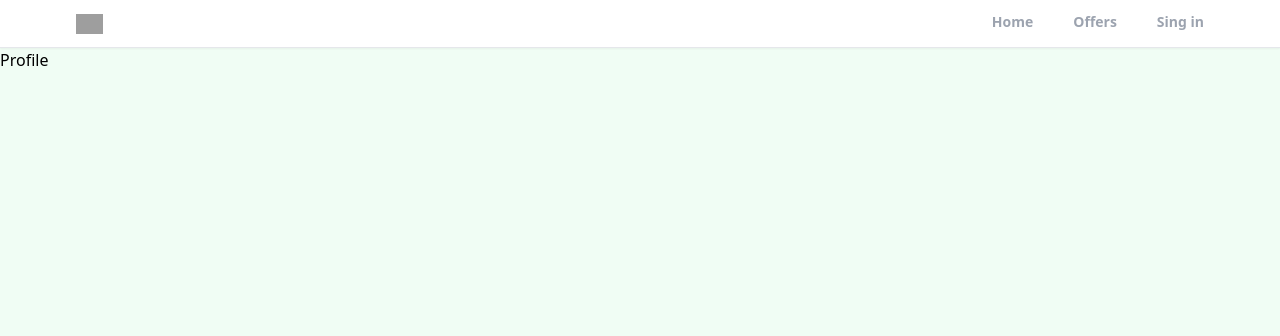
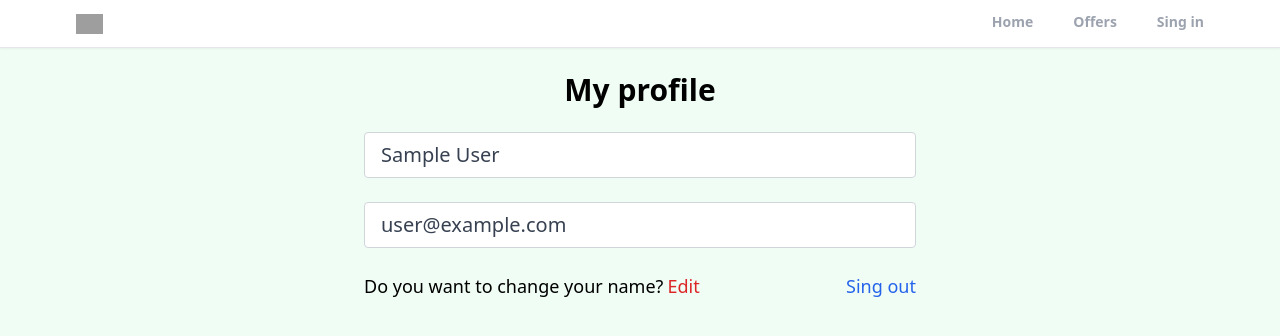
Before and after one commit to iKooot/realtor_clone_react, a React (Create React App) app: page /profile in a window 1280 px wide. Shown: the top 336 px of the page. Built offline with nearby package versions, Linux system fonts and the light colour scheme; no server answers; sample sign-in values are in the browser's storage; grey boxes are pictures that could not be loaded.

Commit message:
added private route and custom hook to protect profile page

```diff
--- a/src/App.js
+++ b/src/App.js
@@ -3,7 +3,8 @@
 import { Home, SignIn, SignUp, Profile, Offers, ForgotPassword } from "./pages";
 import { Header } from "./components";
 
-import 'react-toastify/dist/ReactToastify.css';
+import "react-toastify/dist/ReactToastify.css";
+import { PrivateRoute } from "./components/PrivateRoute";
 
 function App() {
   return (
@@ -14,7 +15,9 @@
           <Route path="/" element={<Home />} />
           <Route path="/sign-in" element={<SignIn />} />
           <Route path="/sign-up" element={<SignUp />} />
-          <Route path="/profile" element={<Profile />} />
+          <Route path="/profile" element={<PrivateRoute />}>
+            <Route path="/profile" element={<Profile />} />
+          </Route>
           <Route path="/offers" element={<Offers />} />
           <Route path="/forgot-password" element={<ForgotPassword />} />
         </Routes>
--- /dev/null
+++ b/src/components/PrivateRoute.jsx
@@ -0,0 +1,10 @@
+import { Outlet, Navigate } from "react-router";
+import { useAuthStatus } from "../hooks";
+
+export const PrivateRoute = (props) => {
+  const { loggedIn, checkingStatus } = useAuthStatus();
+
+  if (checkingStatus) return <h3>Loading</h3>;
+
+  return loggedIn ? <Outlet /> : <Navigate to="/sign-in" />;
+};
--- /dev/null
+++ b/src/hooks/index.js
@@ -0,0 +1 @@
+export * from "./useAuthStatus";
--- /dev/null
+++ b/src/hooks/useAuthStatus.jsx
@@ -0,0 +1,19 @@
+import { useEffect, useState } from "react";
+import { getAuth, onAuthStateChanged } from "firebase/auth";
+
+export const useAuthStatus = (props) => {
+  const [loggedIn, setLoggedIn] = useState(false);
+  const [checkingStatus, setCheckingStatus] = useState(true);
+
+  useEffect(() => {
+    const auth = getAuth();
+    onAuthStateChanged(auth, (user) => {
+      if (user) {
+        setLoggedIn(true);
+      }
+      setCheckingStatus(false);
+    });
+  }, []);
+
+  return { loggedIn, checkingStatus };
+};
--- a/src/pages/Profile.jsx
+++ b/src/pages/Profile.jsx
@@ -1,5 +1,58 @@
-import React from "react";
+import React, { useState } from "react";
+import { getAuth } from "firebase/auth";
+import { useNavigate } from "react-router-dom";
 
 export function Profile(props) {
-  return <div>Profile</div>;
+  const auth = getAuth();
+  const [formData, setFormData] = useState({
+    name: auth.currentUser.displayName,
+    email: auth.currentUser.email,
+  });
+  const navigate = useNavigate();
+  const { email, name } = formData;
+
+  const onLogOut = async (event) => {
+    await auth.signOut();
+    navigate("/");
+  };
+
+  return (
+    <>
+      <section className="max-w-6xl mx-auto flex justify-center items-center flex-col">
+        <h1 className="text-3xl text-center mt-6 font-bold">My profile</h1>
+        <div className="w-full md:w-[50%] mt-6 px-3">
+          <form action="#">
+            <input
+              type="text"
+              id="name"
+              value={name}
+              disabled
+              className="w-full mb-6 px-4 py-2 text-xl text-gray-700 bg-white border-gray-300 rounded transition ease-in-out"
+            />
+            <input
+              type="email"
+              id="email"
+              value={email}
+              disabled
+              className="w-full mb-6 px-4 py-2 text-xl text-gray-700 bg-white border-gray-300 rounded transition ease-in-out"
+            />
+            <div className="mb-6 flex justify-between whitespace-nowrap text-sm sm:text-lg">
+              <p className="flex items-center">
+                Do you want to change your name?
+                <span className="text-red-600 hover:text-red-700 transition duration-200 ease-in-out ml-1 cursor-pointer">
+                  Edit
+                </span>
+              </p>
+              <p
+                className="text-blue-600 hover:text-blue-800 transition duration-200 ease-in-out cursor-pointer"
+                onClick={onLogOut}
+              >
+                Sing out
+              </p>
+            </div>
+          </form>
+        </div>
+      </section>
+    </>
+  );
 }
```
